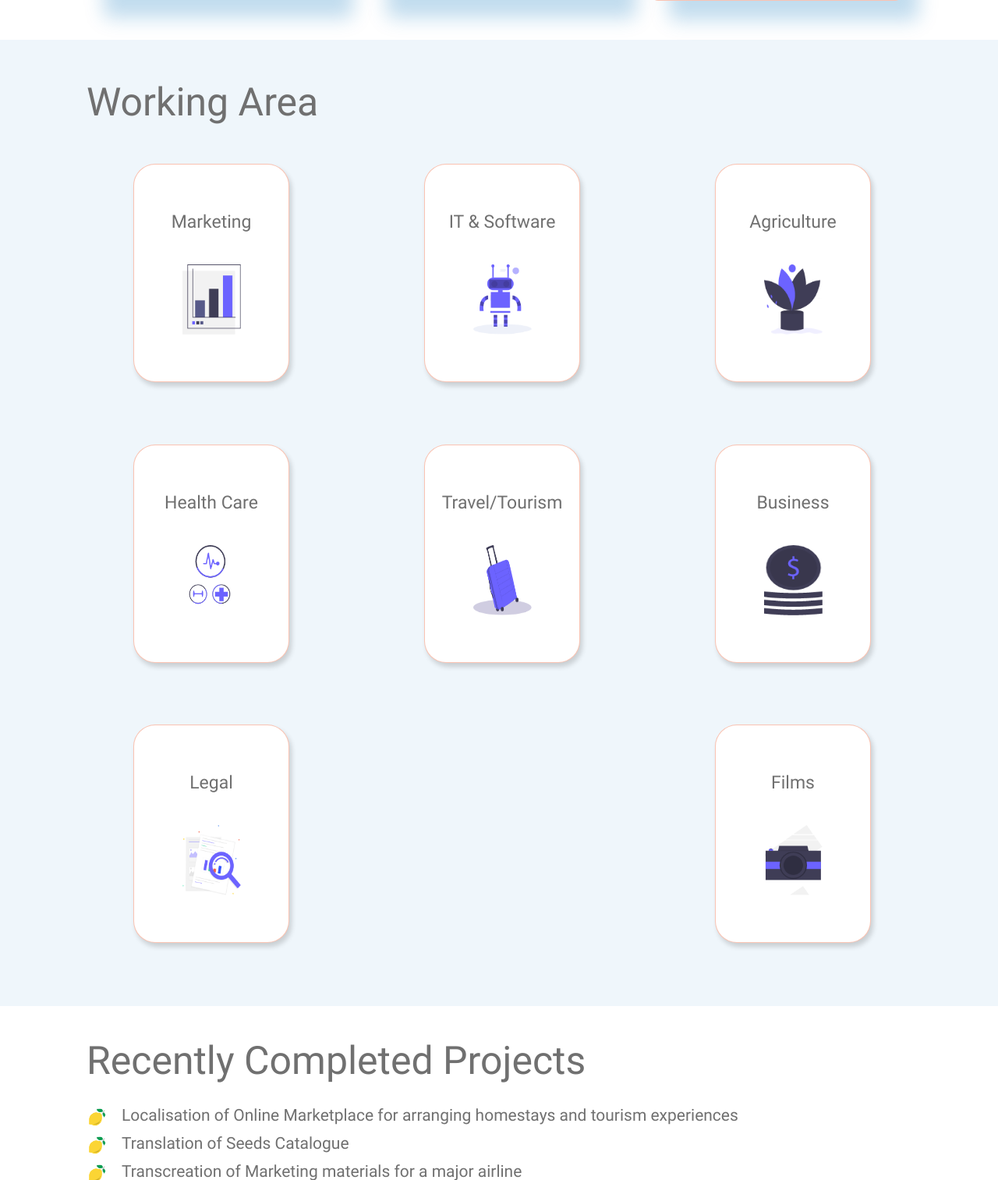
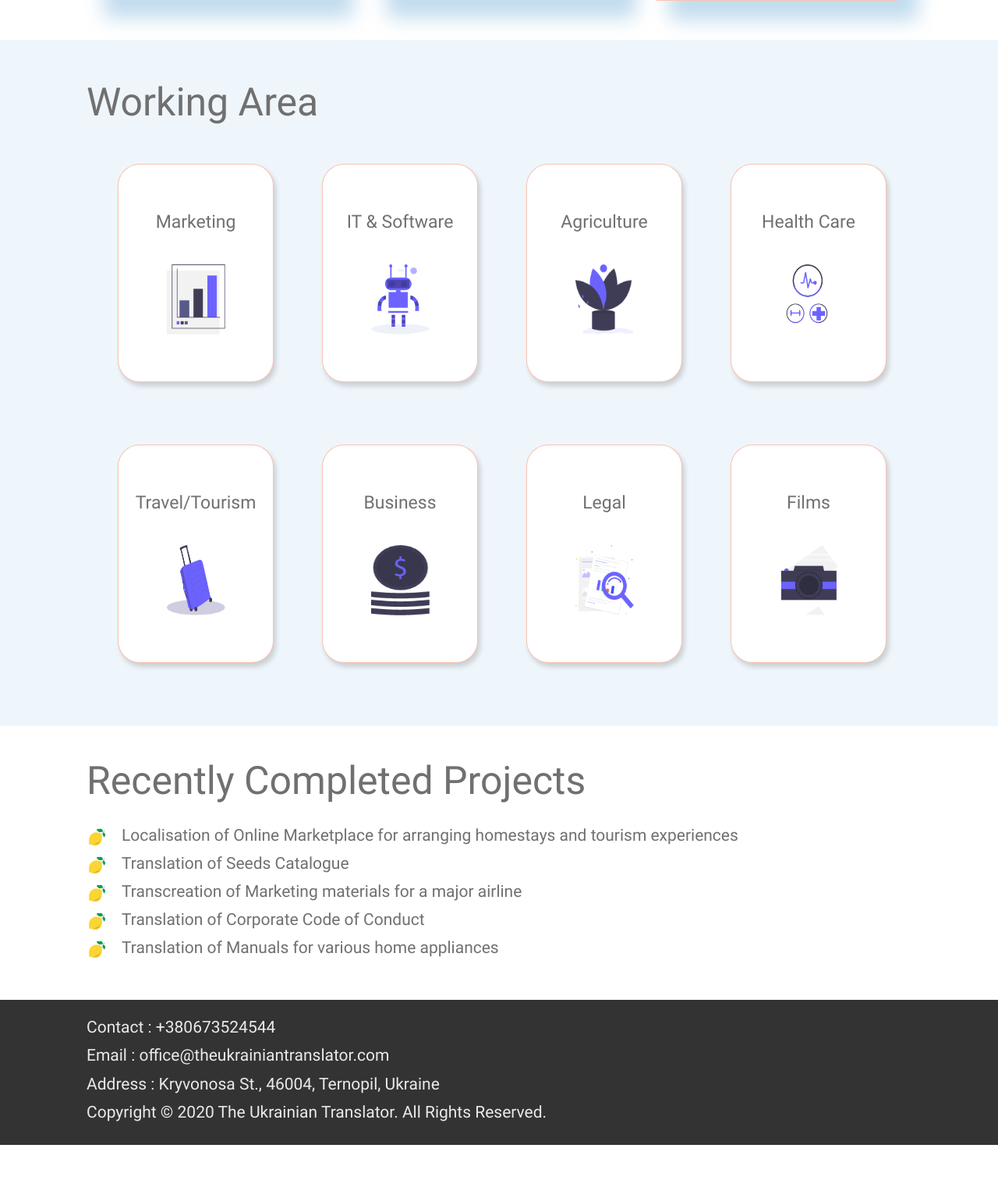
Before and after one commit to yusufginanjar/TheUkrainianTranslator, a PHP site: page / in a window 1280 px wide. Shown: the part 1294-2807 px from the top of the page at 78% size. After the commit the page ends 2762 px from the top, so only its background shows below. Run offline with PHP 8.4, Linux system fonts and the light colour scheme.

Commit message:
Update style.css

```diff
--- a/assets/css/style.css
+++ b/assets/css/style.css
@@ -262,21 +262,10 @@
 
 }
 
-.working .working-content{
-    display: -webkit-box;   /* OLD - iOS 6-, Safari 3.1-6, BB7 */
-    display: -ms-flexbox;  /* TWEENER - IE 10 */
-    display: -webkit-flex; /* NEW - Safari 6.1+. iOS 7.1+, BB10 */
-    display: flex;
-    -webkit-flex: 1 1 auto;
-	flex: 1 1 auto;
-    -webkit-flex-wrap: wrap; /* Safari 6.1+ */
-    flex-wrap: wrap;
-    justify-content: flex-start;
-}
+
 
 .working-content li{
     position: relative;
-    margin-right: 7px;
 }
 
 .working-content li .btn{
@@ -321,11 +310,7 @@
     padding: 20px 15px;
 }
 
-.working-content span .card p{
-    color: white;
-    text-align: left;
-    margin-bottom: 0;
-}
+
 
 
 .working-content li span{
@@ -337,6 +322,21 @@
 
 .working-content span .card{
     background: rgba(11, 80, 128, 1);
+    display: table;
+}
+
+.working-content span .card .card-body{
+
+    display: table-cell;
+    vertical-align: middle;
+}
+
+
+.working-content span .card p{
+    color: white;
+    text-align: left;
+    margin-bottom: 0;
+
 }
 
 .working-content li a:hover span{
@@ -516,10 +516,10 @@
         margin-top: 28px;
     }
 
-    .working .working-content{
+    /* .working .working-content{
         justify-content: space-between;
     }
-
+     */
     .working-content li{
         margin: 0 0;
     }
@@ -576,7 +576,4 @@
         min-height: 425px;
     }
 
-    .working-content li{
-        margin: 0 20px;
-    }
 }
```
